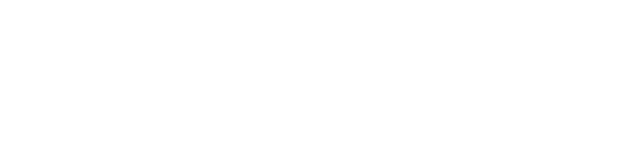
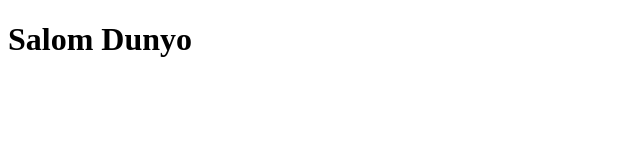
Before and after one commit to jamoldinovbekzod/FN-9, a plain HTML site: page index.html in a window 1280 px wide. Shown: the whole page, without its empty margins (0-640 px from the left). Drawn offline with Linux system fonts and the light colour scheme.

Commit message:
index.html fayl yaratdim

```diff
--- a/index.html
+++ b/index.html
@@ -7,7 +7,7 @@
     <link rel="stylesheet" href="./style.css">
 </head>
 <body>
-
+    <h1>Salom Dunyo</h1>
 
 </body>
 </html>
```
